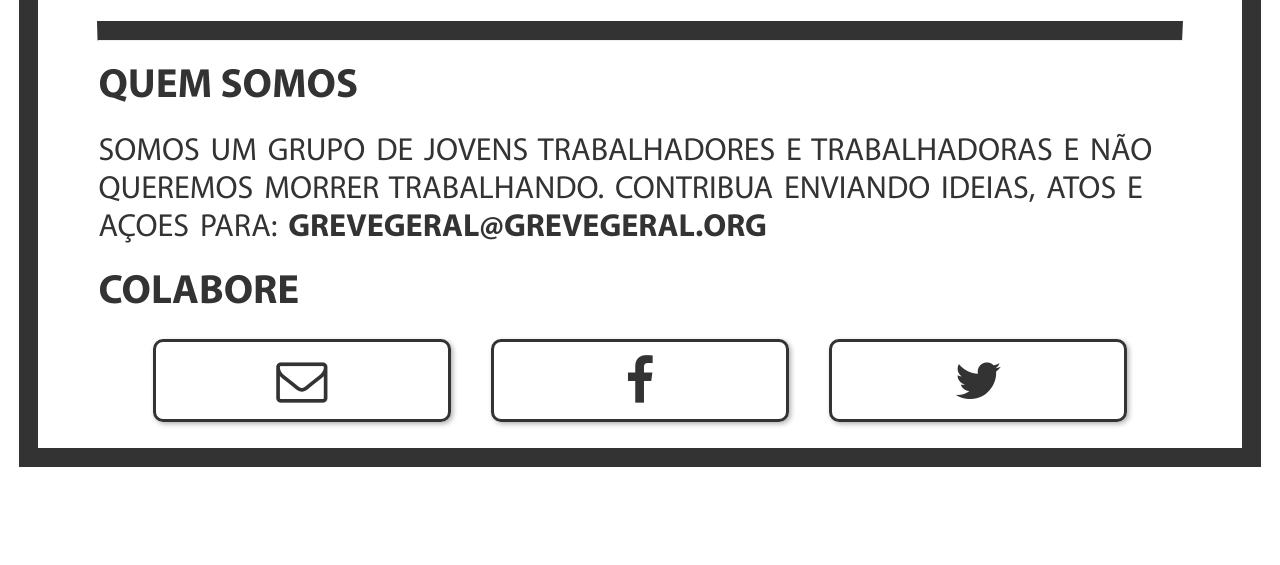
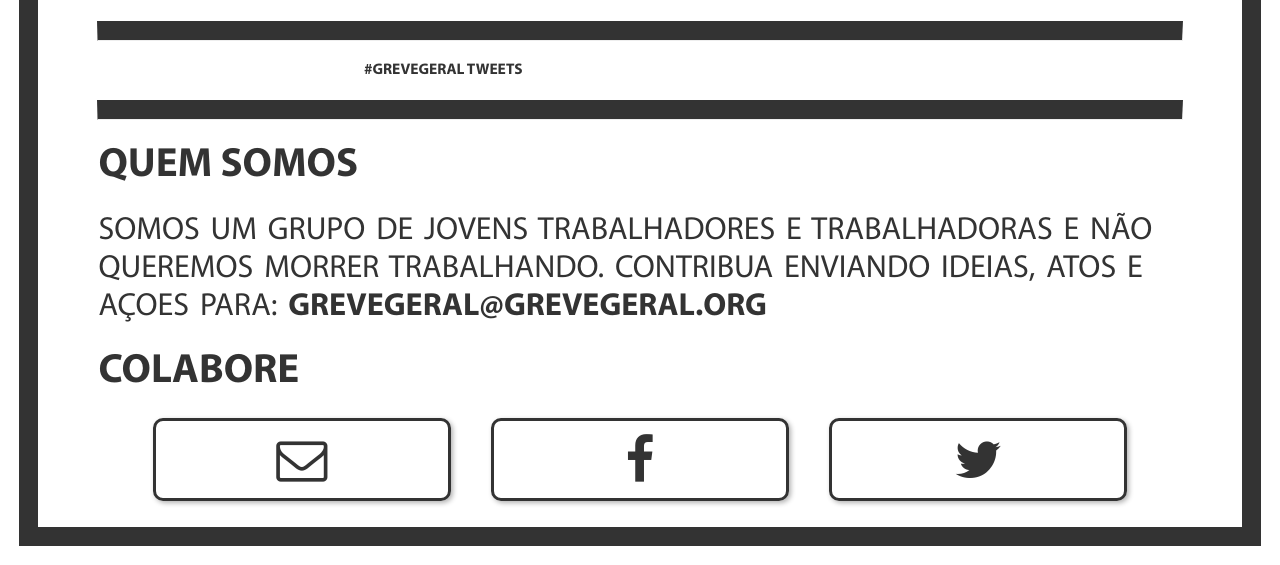
Before and after one commit to LulaLivre/grevegeral.github.io, a Jekyll site: the page built from _pages/index.md, in a window 1280 px wide. Shown: the part 1515-2080 px from the top of the page. Built offline with Jekyll 4.4.1, drawn with Linux system fonts in a browser that asks for light colours; nearby versions of some CDN libraries; comment, search, counter and statistics services are not loaded; before the commit the page ends 2001 px from its top, so only the background shows below that.

Commit message:
[Renata] 9gX3XerH Adds twitter embed

```diff
--- a/_layouts/home.html
+++ b/_layouts/home.html
@@ -39,6 +39,11 @@
         </div>
       </div>
       <hr class="section-separator">
+      <div id="embed-twitter">
+        <a class="twitter-timeline"  href="https://twitter.com/hashtag/GreveGeral" data-partner="tweetdeck"data-widget-id="856865849273192448">#GreveGeral Tweets</a>
+        <script>!function(d,s,id){var js,fjs=d.getElementsByTagName(s)[0],p=/^http:/.test(d.location)?'http':'https';if(!d.getElementById(id)){js=d.createElement(s);js.id=id;js.src=p+"://platform.twitter.com/widgets.js";fjs.parentNode.insertBefore(js,fjs);}}(document,"script","twitter-wjs");</script>
+      </div>
+      <hr class="section-separator">
       <div class="section" id="contact-section">
         <h2>Quem Somos</h2>
         <p>{{ page.content }}</p>
--- a/css/main.scss
+++ b/css/main.scss
@@ -226,3 +226,8 @@ hr.section-separator {
     height: 100%;
   }
 }
+
+#embed-twitter {
+  width: 552px;
+  margin: 20px auto;
+}
```
